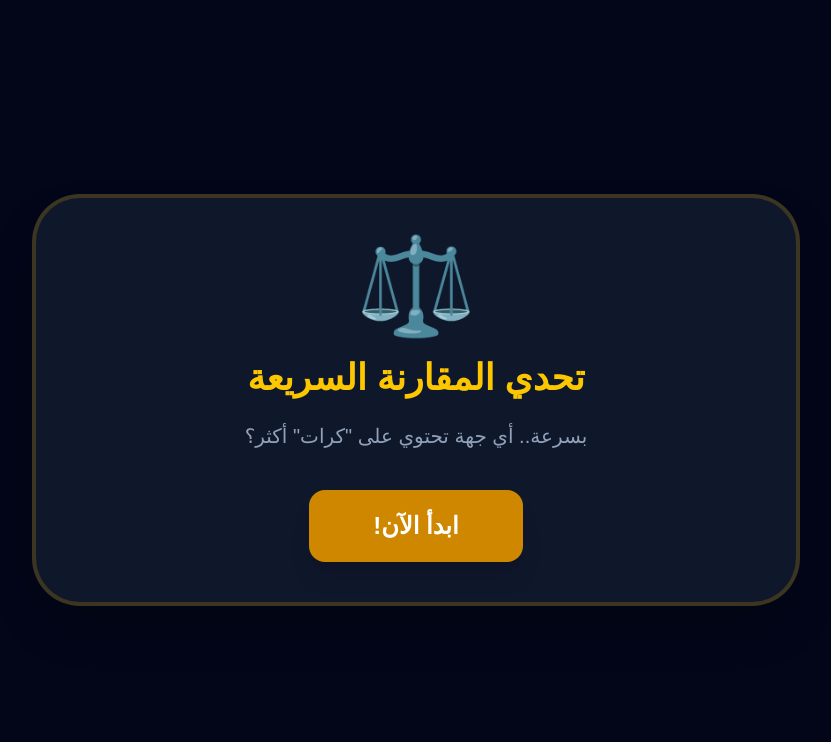
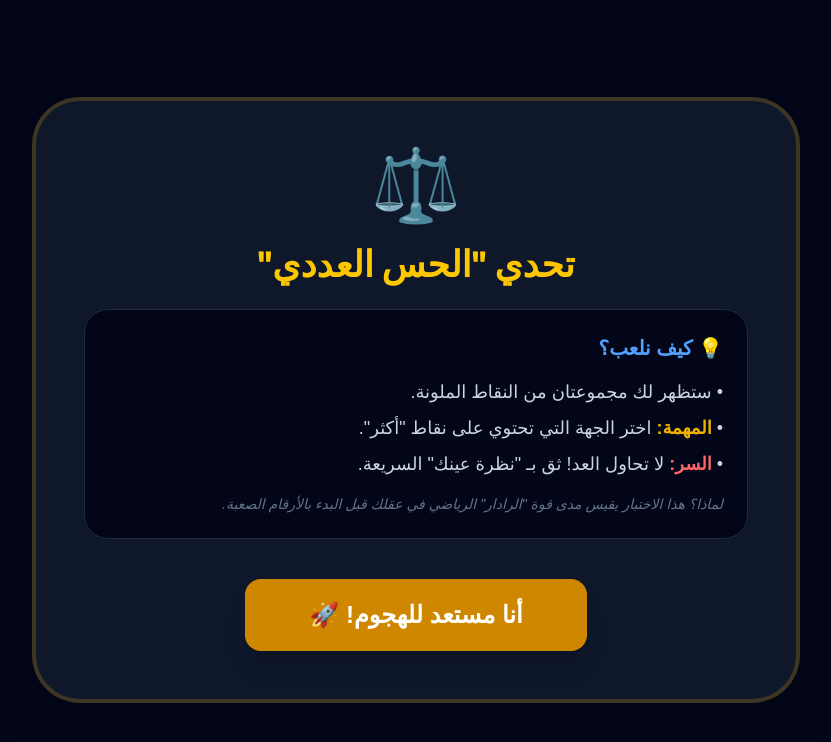
Before and after one commit to vivaex/basira-global, a Next.js app: page /diagnose/math/comparison in a window 1280 px wide. Shown: the top 742 px of the page, without its empty margins (224-1055 px from the left). Built offline with nearby package versions, Linux system fonts and the light colour scheme.

Commit message:
added educational info for math comparison

```diff
--- a/app/diagnose/math/comparison/page.tsx
+++ b/app/diagnose/math/comparison/page.tsx
@@ -15,10 +15,9 @@ export default function ComparisonTest() {
       setGameState('result');
       return;
     }
-    // توليد أرقام عشوائية متقاربة لزيادة التحدي
-    const left = Math.floor(Math.random() * 10) + 1;
-    let right = Math.floor(Math.random() * 10) + 1;
-    while (right === left) right = Math.floor(Math.random() * 10) + 1;
+    const left = Math.floor(Math.random() * 12) + 2;
+    let right = Math.floor(Math.random() * 12) + 2;
+    while (right === left || Math.abs(right - left) < 1) right = Math.floor(Math.random() * 12) + 2;
 
     setData({ left, right });
     setGameState('playing');
@@ -33,40 +32,61 @@ export default function ComparisonTest() {
 
   return (
     <main className="min-h-screen bg-slate-950 text-white flex flex-col items-center justify-center p-6" dir="rtl">
-      <div className="bg-slate-900 p-10 rounded-[3rem] border-4 border-yellow-500/20 shadow-2xl max-w-3xl w-full text-center">
+      <div className="bg-slate-900 p-8 md:p-12 rounded-[3rem] border-4 border-yellow-500/20 shadow-2xl max-w-3xl w-full text-center">
 
         {gameState === 'start' && (
-          <div>
-            <div className="text-8xl mb-6">⚖️</div>
-            <h1 className="text-4xl font-black mb-6 text-yellow-400">تحدي المقارنة السريعة</h1>
-            <p className="text-xl text-slate-400 mb-10">بسرعة.. أي جهة تحتوي على "كرات" أكثر؟</p>
-            <button onClick={generateRound} className="bg-yellow-600 hover:bg-yellow-500 px-16 py-5 rounded-2xl font-black text-2xl shadow-xl transition-all">ابدأ الآن!</button>
+          <div className="animate-in zoom-in duration-500">
+            <div className="text-7xl mb-6">⚖️</div>
+            <h1 className="text-4xl font-black mb-6 text-yellow-400 font-sans">تحدي "الحس العددي"</h1>
+
+            {/* شرح الاختبار للطالب */}
+            <div className="bg-slate-950 p-6 rounded-3xl border border-slate-800 text-right mb-10 space-y-4">
+                <p className="text-xl font-bold text-blue-400">💡 كيف نلعب؟</p>
+                <ul className="text-slate-300 space-y-2 text-lg">
+                    <li>• ستظهر لك مجموعتان من النقاط الملونة.</li>
+                    <li>• <span className="text-yellow-500 font-bold">المهمة:</span> اختر الجهة التي تحتوي على نقاط "أكثر".</li>
+                    <li>• <span className="text-red-400 font-bold">السر:</span> لا تحاول العد! ثق بـ "نظرة عينك" السريعة.</li>
+                </ul>
+                <p className="text-slate-500 text-sm italic">لماذا؟ هذا الاختبار يقيس مدى قوة "الرادار" الرياضي في عقلك قبل البدء بالأرقام الصعبة.</p>
+            </div>
+
+            <button onClick={generateRound} className="bg-yellow-600 hover:bg-yellow-500 px-16 py-5 rounded-2xl font-black text-2xl shadow-xl transition-all active:scale-95">
+                أنا مستعد للهجوم! 🚀
+            </button>
           </div>
         )}
 
         {gameState === 'playing' && (
-          <div>
-            <div className="flex justify-between mb-12 font-bold text-xl">
-               <span className="text-slate-500">جولة {rounds + 1} / 10</span>
-               <span className="text-yellow-400">النقاط: {score}</span>
+          <div className="animate-in fade-in">
+            <div className="flex justify-between mb-8 font-bold">
+               <span className="bg-slate-800 px-4 py-2 rounded-full text-slate-400">الجولة {rounds + 1} / 10</span>
+               <span className="bg-yellow-600/20 px-4 py-2 rounded-full text-yellow-500">النقاط: {score}</span>
             </div>
-            <div className="grid grid-cols-2 gap-8 h-64">
-              <button onClick={() => handleChoice('left')} className="bg-slate-950 rounded-[2.5rem] border-4 border-slate-800 hover:border-blue-500 transition-all flex flex-wrap p-6 items-center justify-center gap-2">
-                {Array.from({ length: data.left }).map((_, i) => <div key={i} className="w-4 h-4 md:w-6 md:h-6 bg-blue-500 rounded-full"></div>)}
+
+            <h2 className="text-2xl mb-8 font-bold">أي جهة فيها نقاط أكـثـر؟ 🤔</h2>
+
+            <div className="grid grid-cols-2 gap-6 h-72 md:h-80">
+              <button onClick={() => handleChoice('left')} className="bg-slate-950 rounded-[2.5rem] border-4 border-slate-800 hover:border-blue-500 transition-all flex flex-wrap p-6 items-center justify-center gap-2 overflow-hidden shadow-inner active:scale-95">
+                {Array.from({ length: data.left }).map((_, i) => <div key={i} className="w-4 h-4 md:w-8 md:h-8 bg-blue-500 rounded-full shadow-[0_0_15px_rgba(59,130,246,0.5)]"></div>)}
               </button>
-              <button onClick={() => handleChoice('right')} className="bg-slate-950 rounded-[2.5rem] border-4 border-slate-800 hover:border-purple-500 transition-all flex flex-wrap p-6 items-center justify-center gap-2">
-                {Array.from({ length: data.right }).map((_, i) => <div key={i} className="w-4 h-4 md:w-6 md:h-6 bg-purple-500 rounded-full"></div>)}
+              <button onClick={() => handleChoice('right')} className="bg-slate-950 rounded-[2.5rem] border-4 border-slate-800 hover:border-purple-500 transition-all flex flex-wrap p-6 items-center justify-center gap-2 overflow-hidden shadow-inner active:scale-95">
+                {Array.from({ length: data.right }).map((_, i) => <div key={i} className="w-4 h-4 md:w-8 md:h-8 bg-purple-500 rounded-full shadow-[0_0_15px_rgba(168,85,247,0.5)]"></div>)}
               </button>
             </div>
+            <p className="mt-8 text-slate-500 animate-pulse">لا تتردد.. ثق بحدسك! ✨</p>
           </div>
         )}
 
         {gameState === 'result' && (
           <div className="animate-in zoom-in">
-            <h2 className="text-5xl font-black text-yellow-400 mb-8 italic">عبقري رياضيات!</h2>
-            <div className="text-8xl font-black mb-10">{score}</div>
-            <Link href="/diagnose">
-              <button className="bg-slate-800 px-10 py-5 rounded-2xl font-bold">العودة لمختبر التشخيص</button>
+            <div className="text-8xl mb-6">🎯</div>
+            <h2 className="text-5xl font-black text-yellow-400 mb-6 font-sans">نتيجة مذهلة!</h2>
+            <div className="bg-slate-950 p-8 rounded-3xl mb-10 border border-slate-800">
+               <p className="text-slate-500 mb-2">رادارك الرياضي سجل:</p>
+               <div className="text-8xl font-black text-white">{score}</div>
+            </div>
+            <Link href="/diagnose/math">
+              <button className="bg-slate-800 hover:bg-slate-700 px-10 py-4 rounded-xl font-bold transition">العودة لمختبر الرياضيات</button>
             </Link>
           </div>
         )}
```
